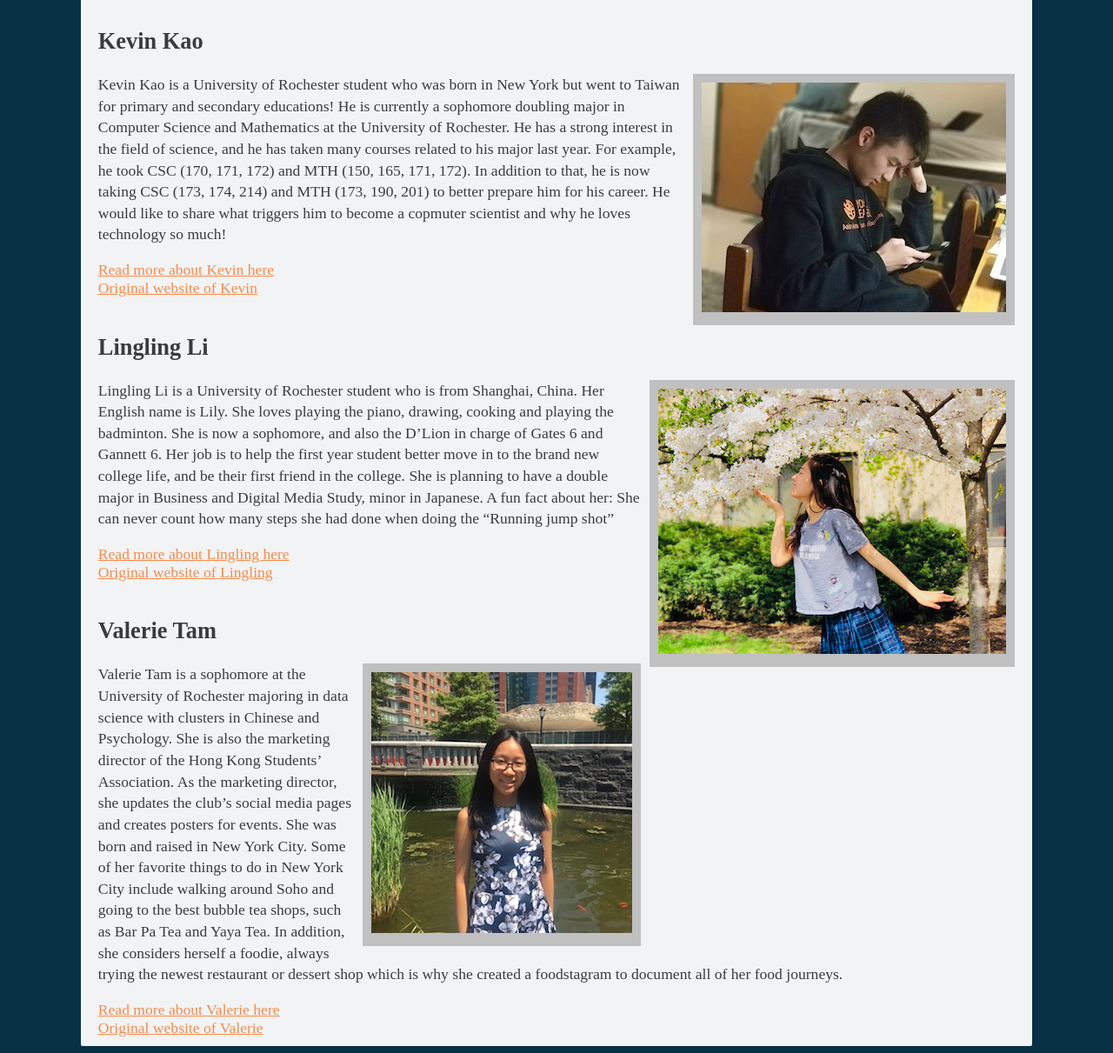
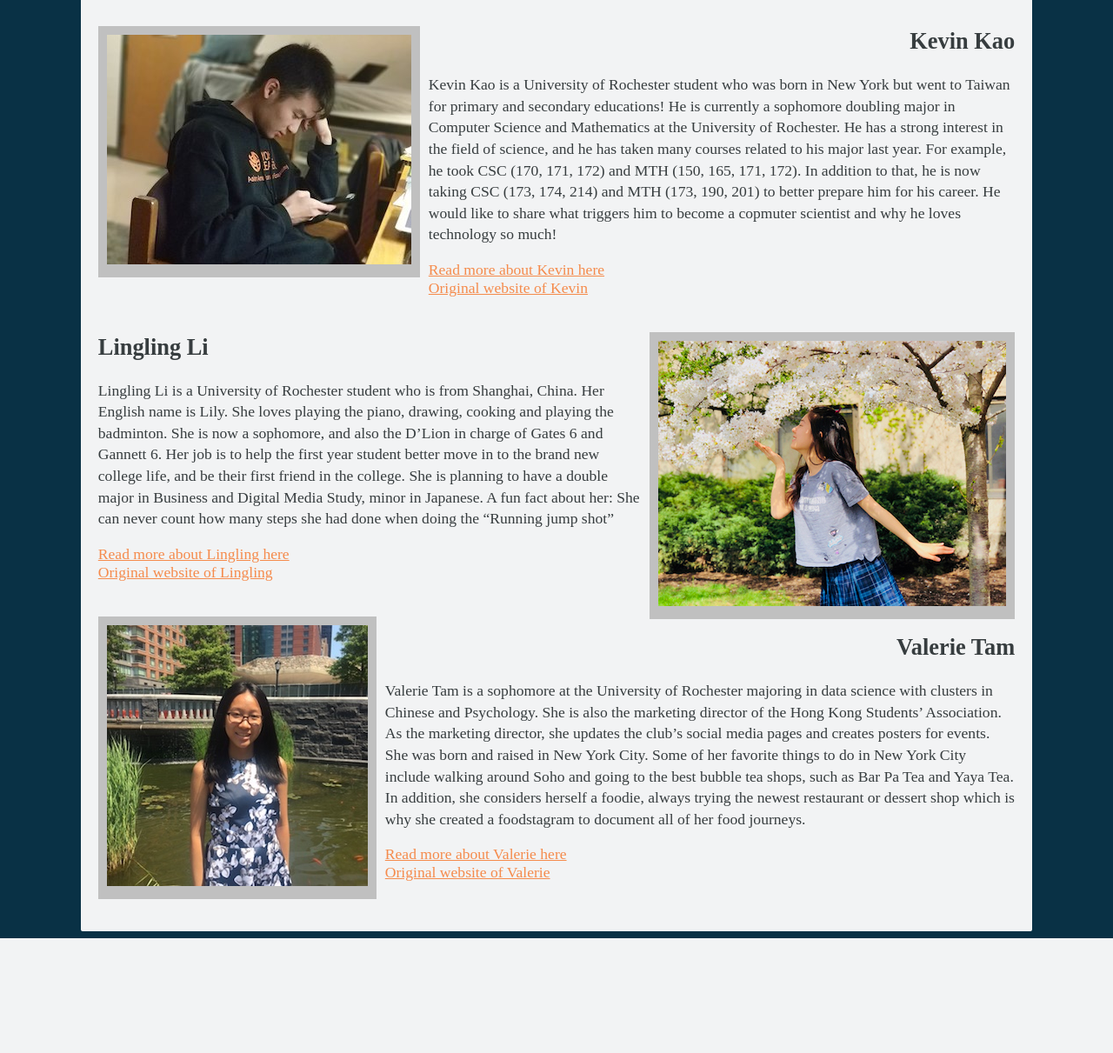
Before and after one commit to thepriya/csc174-lab7, a PHP site: page / in a window 1280 px wide. Shown: the part 105-1316 px from the top of the page at 87% size. After the commit the page ends 1184 px from the top, so only its background shows below. Run offline with PHP 8.4, Linux system fonts and the light colour scheme.

Commit message:
z flow done

```diff
--- a/css/styles.css
+++ b/css/styles.css
@@ -14,6 +14,7 @@ body {
 header {
 	border-bottom: 3px double grey;
 }
+
 h1 {
 	padding: 15px 0 0 10px;
 }
@@ -28,13 +29,32 @@ h1 {
 }
 
 figure {
-	float: right;
-	margin-top: 0;
-	margin-left: 10px;
-	margin-right: 0;
+	margin-top: 20px;
 	background-color: #C0C0C0;
 	padding: 10px;
 	text-align: center;
+}
+
+.right-img {
+	float: right;
+	margin-left: 10px;
+	margin-right: 0;
+}
+
+.left-text {
+	text-align: left;
+	clear: left;
+}
+
+.right-text {
+	text-align: right;
+	clear: right;
+}
+
+.left-img {
+	float: left;
+	margin-left: 0;
+	margin-right: 10px;
 }
 
 article {
@@ -45,6 +65,11 @@ section {
 	padding: 10px 0 10px 0;
 }
 
+footer {
+	padding: 10px;
+	clear: both;
+}
+
 p {
 	line-height: 1.4em;
 }
@@ -53,12 +78,12 @@ a {
 	color: #f58b4c;
 }
 
+a:visited {
+	color: #912617;
+}
+
 a:hover {
 	color: #c2571a;
-}
-
-a:visited {
-	color: #912617;
 }
 
 .normal-text, .normal-text:visited {
--- a/index.html
+++ b/index.html
@@ -26,11 +26,11 @@
 		<article>
 
 			<section>
-				<h2>Kevin Kao</h2>
-
-				<figure>
+				<figure class="left-img">
 					<img src="images/kevin.jpg" alt="kevin">
 				</figure>
+
+				<h2 class="right-text">Kevin Kao</h2>
 
 				<p>
 					Kevin Kao is a University of Rochester student who was born in New York but went to Taiwan for primary and secondary educations! He is currently a sophomore doubling major in Computer Science and Mathematics at the University of Rochester. He has a strong interest in the field of science, and he has taken many courses related to his major last year. For example, he took CSC (170, 171, 172) and MTH (150, 165, 171, 172). In addition to that, he is now taking CSC (173, 174, 214) and MTH (173, 190, 201) to better prepare him for his career. He would like to share what triggers him to become a copmuter scientist and why he loves technology so much!
@@ -42,11 +42,11 @@
 
 
 			<section>
-				<h2>Lingling Li</h2>
-
-				<figure>
+				<figure class="right-img">
 					<img src="images/lingling.jpg" alt="lingling">
 				</figure>
+
+				<h2 class="left-text">Lingling Li</h2>
 
 				<p>
 					Lingling Li is a University of Rochester student who is from Shanghai, China. Her English name is Lily. She loves playing the piano, drawing, cooking and playing the badminton. She is now a sophomore, and also the D’Lion in charge of Gates 6 and Gannett 6. Her job is to help the first year student better move in to the brand new college life, and be their first friend in the college. She is planning to have a double major in Business and Digital Media Study, minor in Japanese. A fun fact about her: She can never count how many steps she had done when doing the “Running jump shot”
@@ -58,11 +58,11 @@
 
 
 			<section>
-				<h2>Valerie Tam</h2>
-
-				<figure>
+				<figure class="left-img">
 					<img src="images/valerie.jpg" alt="valerie">
 				</figure>
+
+				<h2 class="right-text">Valerie Tam</h2>
 
 				<p>
 					Valerie Tam is a sophomore at the University of Rochester majoring in data science with clusters in Chinese and Psychology. She is also the marketing director of the Hong Kong Students’ Association. As the marketing director, she updates the club’s social media pages and creates posters for events. She was born and raised in New York City. Some of her favorite things to do in New York City include walking around Soho and going to the best bubble tea shops, such as Bar Pa Tea and Yaya Tea. In addition, she considers herself a foodie, always trying the newest restaurant or dessert shop which is why she created a foodstagram to document all of her food journeys.
```
